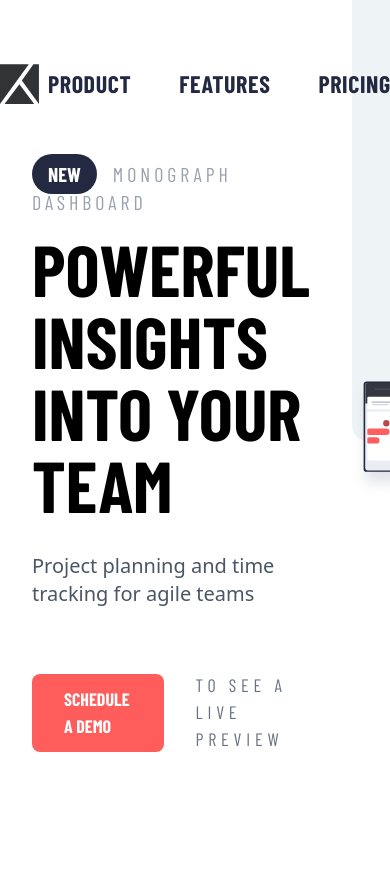
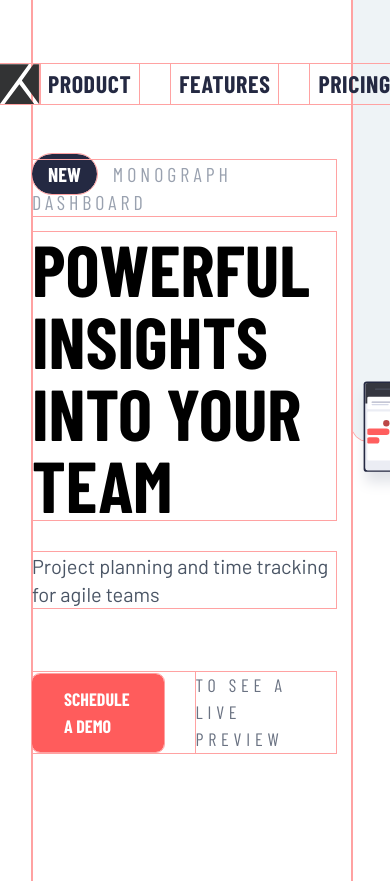
Before and after one commit to lilKriT/fem-project-tracking-intro-component, a Next.js app: page / in a window 390 px wide. Shown: the top 881 px of the page. Built offline with nearby package versions, Linux system fonts and the light colour scheme.

Commit message:
Mobile view.

```diff
--- a/app/globals.css
+++ b/app/globals.css
@@ -26,14 +26,14 @@
 }
 
 * {
-  /* @apply outline outline-red-300; */
+  @apply outline outline-red-300;
 }
 
 body {
   background: var(--color-white);
   font-size: var(--text-base);
   font-weight: 400;
-  font-family: var(--font-barlow), Arial, Helvetica, sans-serif;
+  font-family: var(--font-barlow-sans), Arial, Helvetica, sans-serif;
 }
 
 .navLink {
```
